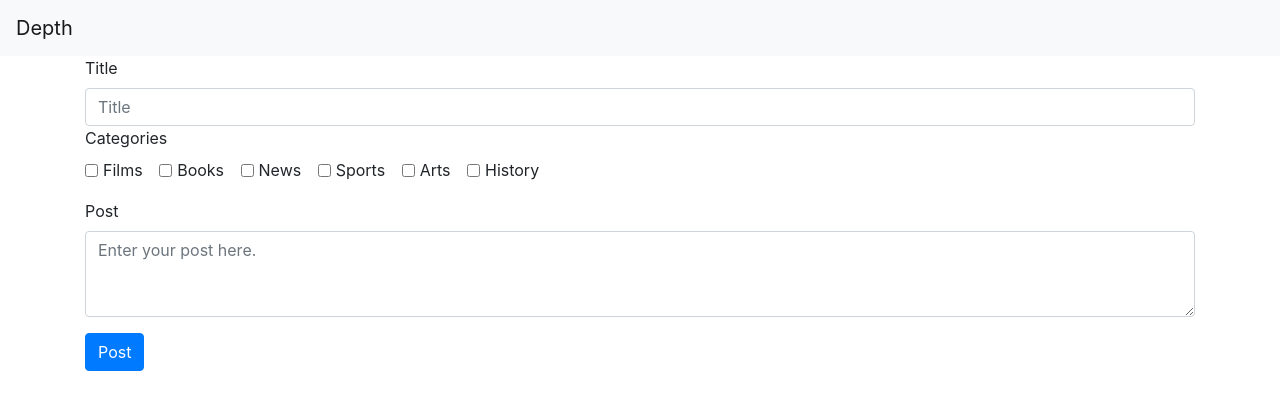
After one commit to jaikipittUNSW/hackathon_depth, a Flask app: page /post in a window 1280 px wide. The commit adds this page. Shown: the top 410 px of the page. Run offline with Flask 2, Linux system fonts and the light colour scheme; some libraries are stand-ins or nearby versions.

Commit message:
Add form

```diff
--- a/routes.py
+++ b/routes.py
@@ -1,5 +1,8 @@
 from server import app, System
 from flask import render_template, request, redirect, url_for, abort
+import System
+
+system = System.System()
 
 @app.route('/', methods=["GET", "POST"])
 def home():
@@ -11,6 +14,7 @@ def home():
 @app.route('/best/<subject>', methods=["GET", "POST"])
 def BestOfDetail(subject):
     bestOfs = ["yeet", "ya", "yip"]
+    bestOfs = system.showCategoryPosts(subject)
 
     return render_template("bestOfDetail.html", category=subject, bestOfs=bestOfs)
 
@@ -22,5 +26,20 @@ def ConversationDetail(category):
 
 @app.route('/conversations/<category>/<conversationID>', methods=["GET", "POST"])
 def CommentDetail(category, conversationID):
-    comments = System.getComments(conversationID)
+    comments = system.getComments(conversationID)
     return render_template("commentDetail.html", comments=comments)
+
+@app.route('/post', methods=['GET', 'POST'])
+def postForm():
+    title = ""
+    if request.method == 'POST':
+        title = request.form.get('title')
+        post = request.form.get('postContent')
+        categories = request.form.getlist("Categories")
+        user = system.login("test", "test")
+        id = system.addNewPost(title, post, user, categories)
+        # Redirect to the actual conversation
+        return redirect("/conversations/", code=302)
+
+
+    return render_template("postForm.html")
--- a/templates/bestOfDetail.html
+++ b/templates/bestOfDetail.html
@@ -8,14 +8,14 @@
             {% for conversation in bestOfs%}
                 <div class="card">
                     <div class="card-header">
-                    {{conversation}}
+                    {{conversation.getTitle()}}
                     </div>
                     <div class="card-body">
                         <!-- <h5 class="card-title">{{conversation}}</h5> -->
                         <table>
                             <tr>
                                 <td width=40%>
-                                    <p class="card-text">With supporting text below as a natural lead-in to additional content.</p>
+                                    <p class="card-text">{{conversation.getText()}}</p>
                                 </td>
                                 <td width=20%></td>
                                 <td width=40%>
--- /dev/null
+++ b/templates/postForm.html
@@ -0,0 +1,45 @@
+{% extends 'base.html' %}
+{% block body %}
+<html lang='en'>
+    <body>
+        <div class="container">
+            <form method="post">
+              <label >Title</label>
+              <input class="form-control" name="title" type="text" placeholder="Title">
+              <label>Categories</label>
+              <div class="form-group">
+                <div class="form-check form-check-inline">
+
+                  <input class="form-check-input" type="checkbox" name="Categories" value="Films">
+                    <label class="form-check-label" for="Films">Films</label>
+                </div>
+
+                <div class="form-check form-check-inline">
+                  <input class="form-check-input" type="checkbox" name="Categories" value="Books">
+                  <label class="form-check-label" for="Books">Books</label>
+                </div>
+                <div class="form-check form-check-inline">
+                  <input class="form-check-input" type="checkbox" name="Categories" value="News">
+                  <label class="form-check-label" for="News">News</label>
+                </div>
+                <div class="form-check form-check-inline">
+                  <input class="form-check-input" type="checkbox" name="Categories" value="Sports">
+                  <label class="form-check-label" for="Sports">Sports</label>
+                </div>
+                <div class="form-check form-check-inline">
+                  <input class="form-check-input" type="checkbox" name="Categories" value="Arts">
+                  <label class="form-check-label" for="Arts">Arts</label>
+                </div>
+                <div class="form-check form-check-inline">
+                  <input class="form-check-input" type="checkbox" name="Categories" value="History">
+                  <label class="form-check-label" for="History">History</label>
+                </div>
+              </div>
+                <div class="form-group">
+                    <label for="postContent">Post </label>
+                    <textarea class="form-control" name="postContent" rows="3" placeholder="Enter your post here."></textarea>
+                </div>
+                <button type="submit" class="btn btn-primary">Post</button>
+        </div>
+    </body>
+{% endblock %}
```
Also changed, not shown: System.py (+6 -3 lines).
